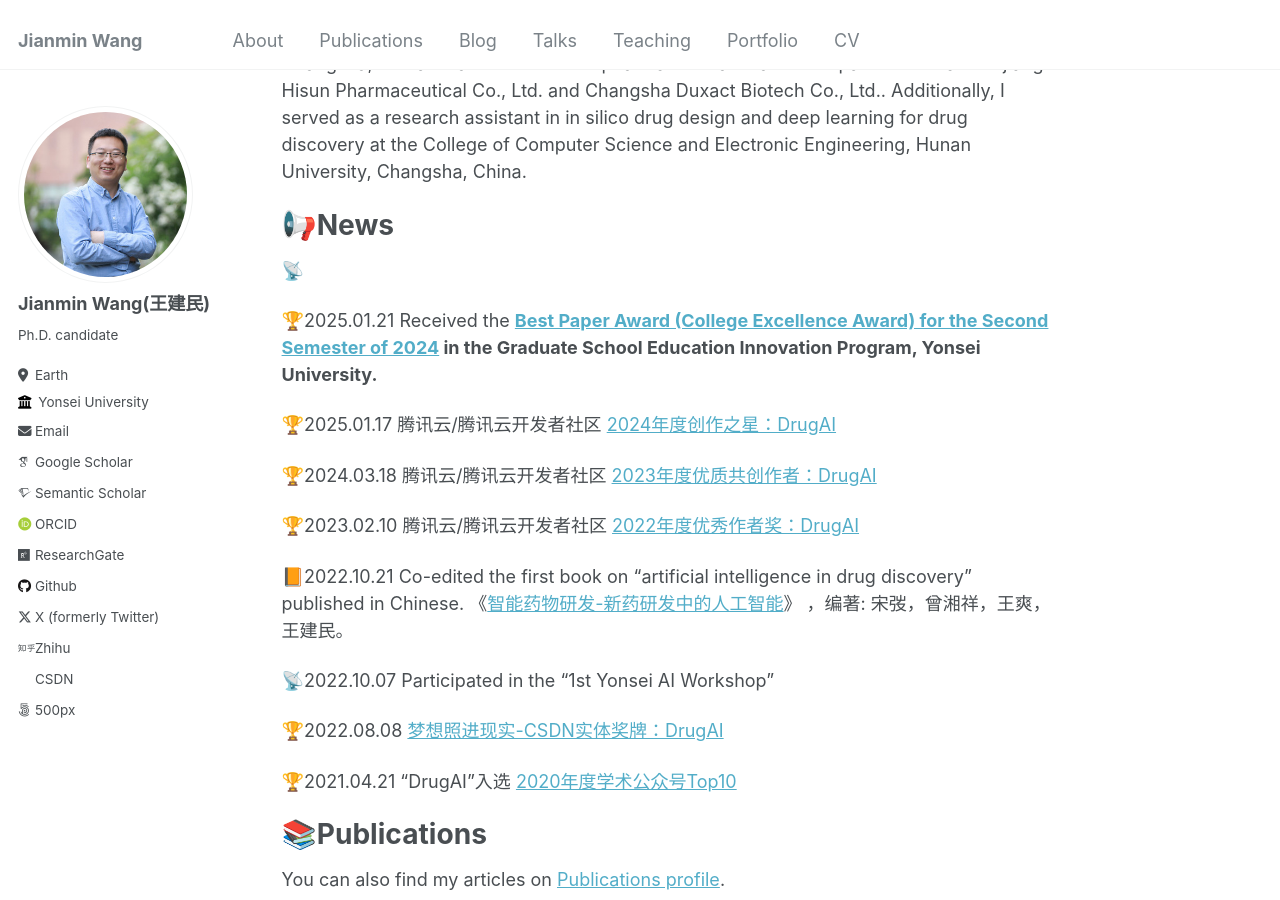
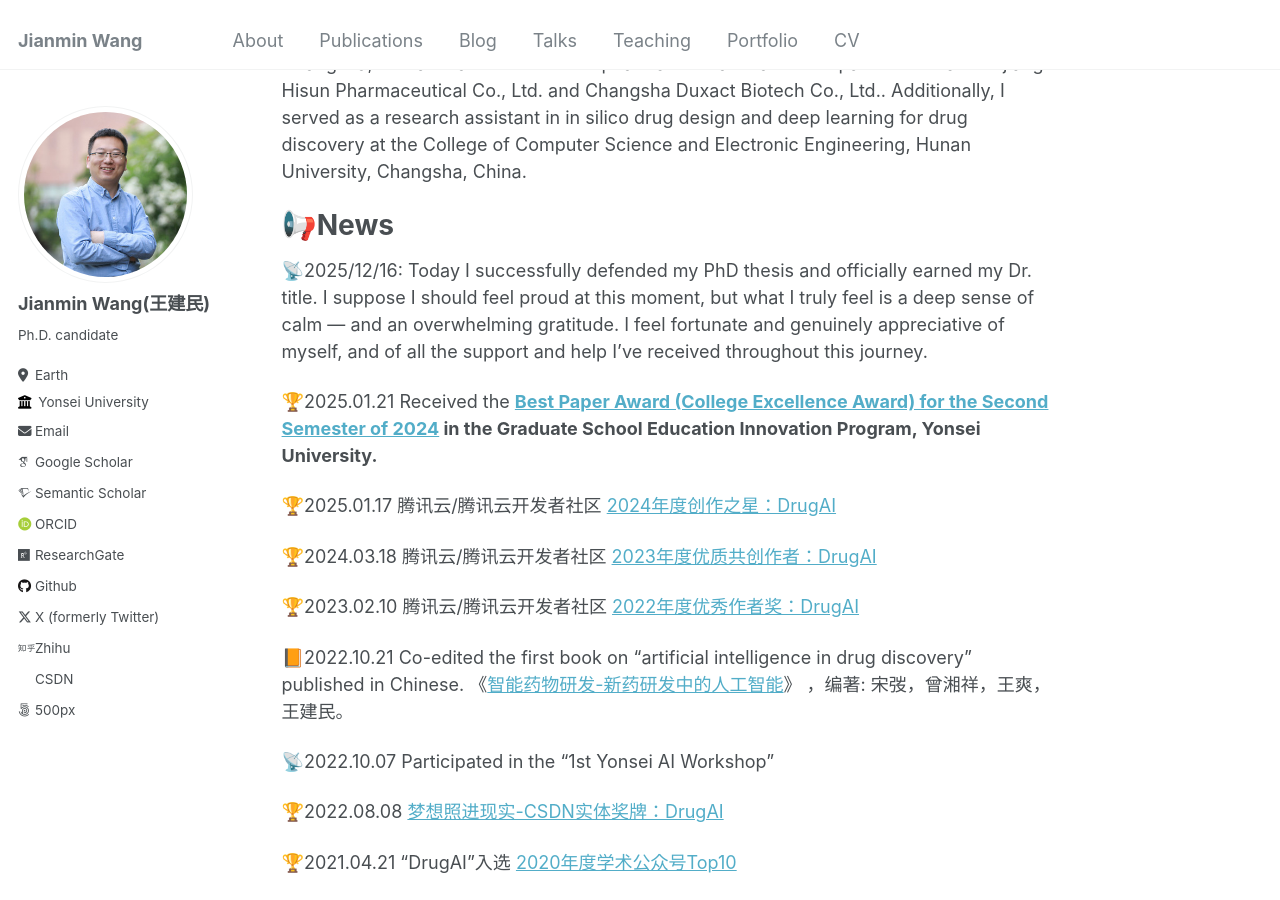
Before and after one commit to Jianmin2drugai/Jianmin2drugai.github.io, a Jekyll site: the page built from _pages/about.md, in a window 1280 px wide and 900 px high, scrolled down 492 px. Built offline with Jekyll 4.4.1, drawn with Linux system fonts in a browser that asks for light colours; some web fonts are replaced.

Commit message:
Update about.md

```diff
--- a/_pages/about.md
+++ b/_pages/about.md
@@ -17,7 +17,7 @@ Previously, I earned my undergraduate degree(B.S.) in pharmacy at the <a href="h
 
 &#x1F4E2;News
 ======
-&#x1F4E1;
+&#x1F4E1;2025/12/16: Today I successfully defended my PhD thesis and officially earned my Dr. title. I suppose I should feel proud at this moment, but what I truly feel is a deep sense of calm — and an overwhelming gratitude. I feel fortunate and genuinely appreciative of myself, and of all the support and help I’ve received throughout this journey.
 
 &#x1F3C6;2025.01.21 Received the **<a href="https://graduate.yonsei.ac.kr/graduate/board/news.do?mode=view&articleNo=220032&article.offset=0&articleLimit=10">Best Paper Award (College Excellence Award) for the Second Semester of 2024</a> in the Graduate School Education Innovation Program, Yonsei University.**
 
```
